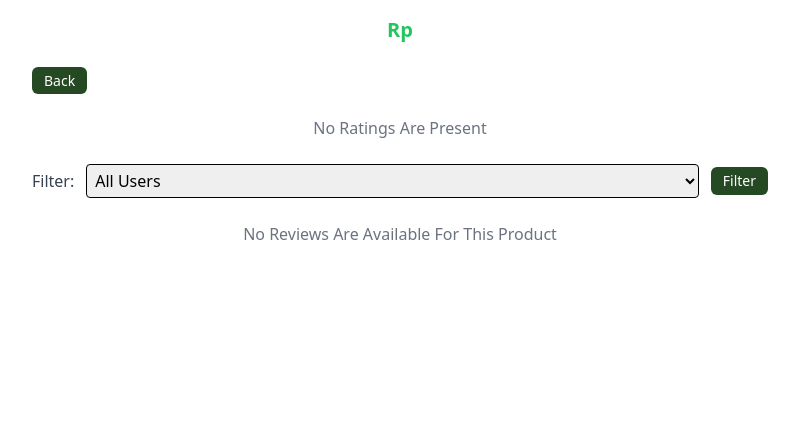
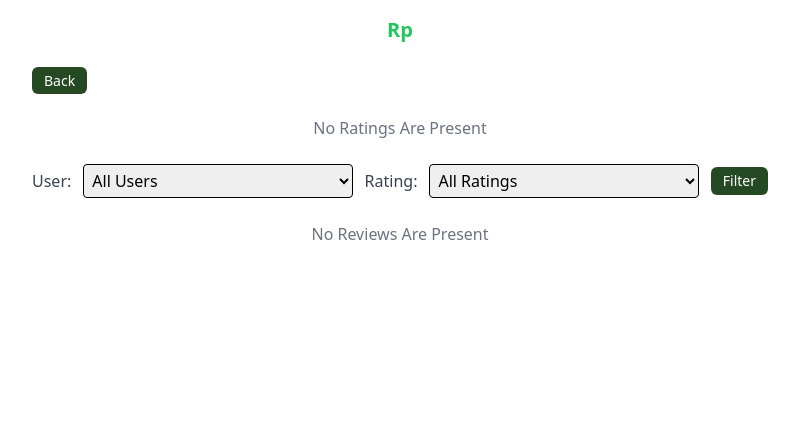
Before and after one commit to arpinasaran/sobat, a Django app: page /review/ in a window 1280 px wide. Shown: the part 384-823 px from the top of the page, without its empty margins (240-1039 px from the left). Run offline with Django 5.2, Linux system fonts and the light colour scheme; data that the repository does not hold is empty; some libraries are stand-ins or nearby versions.

Commit message:
Added Review Filter Feature

```diff
--- a/review/templates/reviews.html
+++ b/review/templates/reviews.html
@@ -20,11 +20,11 @@
             Back
         </a>
         {% if product != None %}
-        {% if request.user.role != "apoteker" %}
-        <a href="{% url 'review:create_review' product.id %}" class="bg-[#254922] hover:bg-[#1e3a3a] text-white py-1 px-3 rounded-md text-sm">
-            Add Review
-        </a>
-        {% endif %}
+            {% if request.user.role != "apoteker" %}
+            <a href="{% url 'review:create_review' product.id %}" class="bg-[#254922] hover:bg-[#1e3a3a] text-white py-1 px-3 rounded-md text-sm">
+                Add Review
+            </a>
+            {% endif %}
         {% endif %}
     </div>
 
@@ -42,15 +42,25 @@
     </div><br>
 
     <form method="get" action="" class="mb-6 flex items-center space-x-3">
-        <label for="user" class="text-gray-700">Filter:</label>
+        <label for="user" class="text-gray-700">User:</label>
         <select name="user" id="user" class="ml-2 p-1 border rounded border border-black">
             <option value="">All Users</option>
             {% for user in users %}
-                <option value="{{ user.id }}" {% if user.id|stringformat:"s" == request.GET.user %} selected {% endif %}>
+                <option value="{{ user.id }}" {% if user.id|stringformat:"s" == selected_user_id %} selected {% endif %}>
                     {{ user.nama }}
                 </option>
             {% endfor %}
         </select>
+        <label for="rating" class="text-gray-700 ml-4">Rating:</label>
+        <select name="rating" id="rating" class="ml-2 p-1 border rounded border border-black">
+            <option value="">All Ratings</option>
+            {% for rating in "012345" %}
+                <option value="{{ rating }}" {% if rating|stringformat:"s" == selected_rating %} selected {% endif %}>
+                    {{ rating }} Stars
+                </option>
+            {% endfor %}
+        </select>
+
         <button type="submit" class="bg-[#254922] hover:bg-[#1e3a3a] text-white py-1 px-3 ml-2 rounded-md text-sm">Filter</button>
     </form>
 
@@ -82,7 +92,7 @@
             </li>
             {% endif %}
         {% empty %}
-            <li class="text-center text-gray-500">No Reviews Are Available For This Product</li>
+            <li class="text-center text-gray-500">No Reviews Are Present</li>
         {% endfor %}
     </ul>
 </div>
--- a/review/views.py
+++ b/review/views.py
@@ -36,11 +36,14 @@ def reviews(request, product_id=None):
     users = User.objects.filter(role='pengguna')
     all_reviews = Review.objects.filter(product=product) if product else Review.objects.none()
     selected_user_id = request.GET.get('user')
+    selected_rating = request.GET.get('rating')
     if product:
         if selected_user_id:
             reviews = Review.objects.filter(product=product, user_id=selected_user_id)
         else:
             reviews = Review.objects.filter(product=product)
+        if selected_rating:
+            reviews = reviews.filter(rating=selected_rating)
     else:
         reviews = Review.objects.none()
 
```
